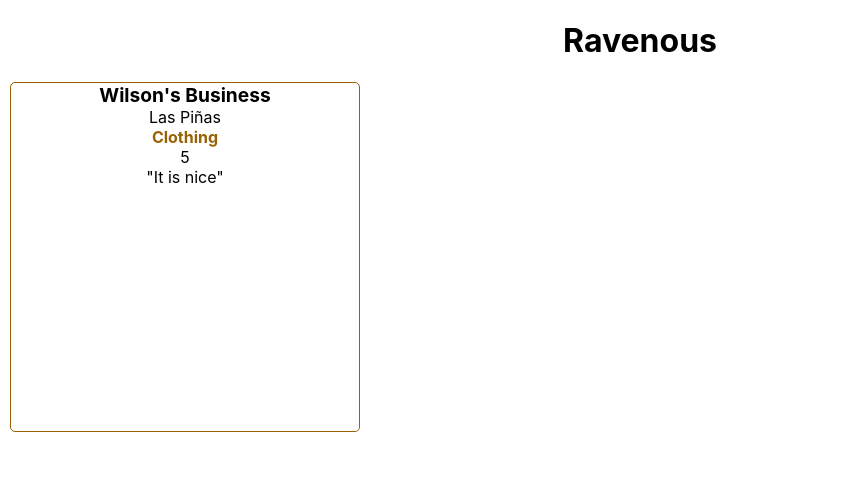
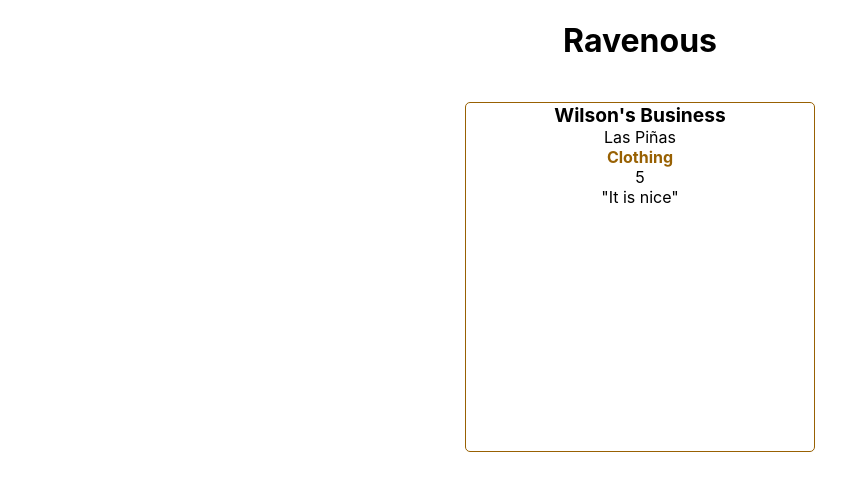
Before and after one commit to wingsown/ravenous, a React (Create React App) app: page / in a window 1280 px wide. Shown: the top 490 px of the page, without its empty margins (0-868 px from the left). Built offline with nearby package versions, Linux system fonts and the light colour scheme.

Commit message:
Add styles for BusinessList

```diff
--- /dev/null
+++ b/src/components/BusinessList/BusinessList.css
@@ -0,0 +1,11 @@
+#business-list {
+    display: flex;
+    box-sizing: border-box;
+    width: 100%;
+    min-height: 15rem;
+    margin: 2rem auto;
+    align-items: center;
+    flex-wrap: wrap;
+    justify-content: center;
+    background-color: white;
+}
--- a/src/components/BusinessList/BusinessList.js
+++ b/src/components/BusinessList/BusinessList.js
@@ -1,5 +1,6 @@
 import React from 'react';
 import Business from '../Business/Business';
+import './BusinessList.css'
 
 
 function BusinessList(prop) {
```
